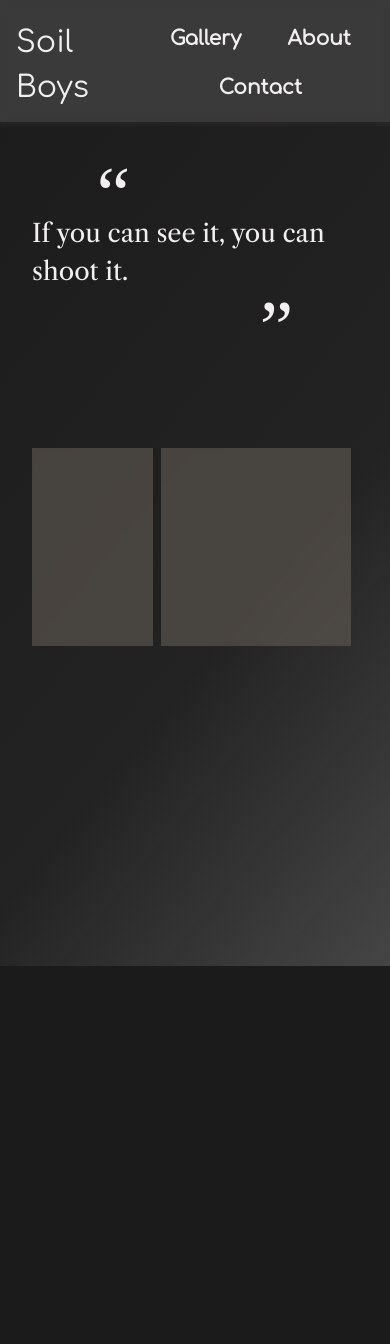
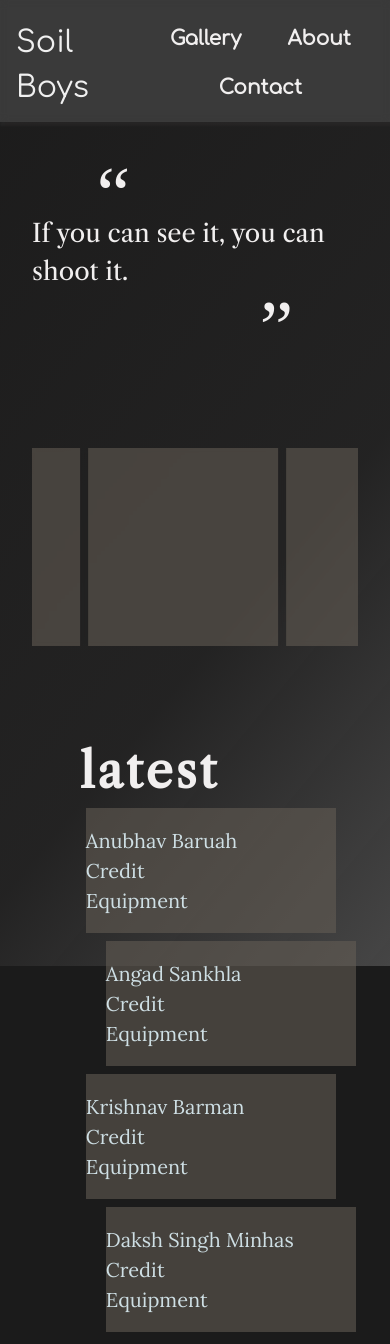
Before and after one commit to soil-boys/soil-boys-website, a React (Create React App) app in the folder soil-boys/: page / in a window 390 px wide. Before the commit the page ends 844 px from the top, so only its background shows below. Built offline with nearby package versions, Linux system fonts and the light colour scheme; a web font is replaced by a local one.

Commit message:
Co-authored-by: Daksh <ducx2@users.noreply.github.com> Co-authored-by: Anubhab Baruah <yago955@users.noreply.github.com>

```diff
--- a/soil-boys/src/App.css
+++ b/soil-boys/src/App.css
@@ -157,14 +157,30 @@ section {
 section {
     margin-top: 4rem;
 }
+.heading-container {
+    display: flex;
+}
 h2.heading {
     color: var(--txt-clr-2);
-    font-family: var(--nav-text);
+    font-family: var(--heading-txt);
     font-weight: bolder;
     font-size: 3em;
+    letter-spacing: 3px;
+}
+h2.heading-hash {
+    color: var(--accent-clr-1);
+    font-family: var(--heading-txt);
+    font-weight: bolder;
+    font-size: 3em;
+    letter-spacing: 3px;
 }
 section .content-wrapper {
     display: flex;
+    flex-direction: column;
+    gap: 0.5rem;
+}
+section .content-wrapper .section-part {
+    display: inline-flex;
     flex-direction: row;
     padding-left: 2%;
     gap: 10px;
@@ -221,11 +237,11 @@ section .content {
     justify-content: space-between;
     align-items: center;
 }
-carousel:hover .handle {
+.carousel:hover .handle, .carousel:focus .handle, .carousel:focus-within .handle {
     filter: opacity(1);
     transition: filter 250ms ease-in-out;
 }
-carousel:hover .carousel-wrapper {
+.carousel:hover .carousel-wrapper, .carousel:focus .carousel-wrapper, .carousel:focus-within .carousel-wrapper {
     animation-play-state: paused;
 }
 .handle {
@@ -240,9 +256,9 @@ carousel:hover .carousel-wrapper {
     filter: opacity(0) brightness(1);
     transition: filter 250ms ease-in-out;
 }
-.handle:hover span {
+.handle:hover span, .handle:focus span {
     transform: scale(1.2);
-    filter: brightness(1.2);
+    color: #fff;
     transition: all 300ms ease;
 }
 .handle span {
@@ -287,6 +303,55 @@ carousel:hover .carousel-wrapper {
     background-clip: content-box;
 }
 
+/* latest section */
+.section-2 {
+    padding: 0 3rem;
+}
+.section-2 .content-wrapper {
+    justify-content: center;
+}
+.section-2 .section-part {
+    padding: 0 5% !important;
+    justify-content: space-between;
+}
+.section-part.odd {
+    flex-direction: row-reverse !important;
+}
+.section-2 .section-part .content {
+    display: flex;
+    width: 100%;
+}
+.section-2 .section-part.even .content {
+    flex-direction: row !important;
+}
+.section-2 .section-part .side-bar {
+    min-width: 0 !important;
+    transition: min-width 250ms ease-out;
+}
+.section-2 .section-part:hover .side-bar, .section-2 .section-part:focus .side-bar {
+    min-width: 3px !important;
+    transition: min-width 250ms ease-out;
+}
+.section-2 .content {
+    gap: 1rem;
+    align-items: center;
+}
+.img-container, .details {
+    display: inline-flex;
+}
+.img-container {
+    /* aspect-ratio: auto; */
+    max-width: 500px;
+    width: 500px;
+    aspect-ratio: 2/1;
+    flex-grow: 0;
+    flex-shrink: 0;
+    background-color: #655e5693;
+}
+.section-2 .section-part .details {
+    display: flex;
+    flex-direction: column;
+}
 
 /* animations */
 @keyframes radiance {
@@ -385,7 +450,7 @@ carousel:hover .carousel-wrapper {
         margin-top: -1.2rem;
     }
     .carousel-wrapper {
-        animation-duration: 5s;
+        /* animation-duration: 20s; */
     }
     .carousel-box {
         width: 100%;
@@ -394,4 +459,10 @@ carousel:hover .carousel-wrapper {
     section .content-wrapper {
         margin-left: 2%;
     }
+    .img-container {
+        max-width: 250px;
+    }
+    .section-2 .details {
+        position: absolute;
+    }
 }
--- a/soil-boys/src/Assets/Pages/About.js
+++ b/soil-boys/src/Assets/Pages/About.js
@@ -6,8 +6,10 @@ function About() {
         <section className="section-1">
             <h2 className="heading" select="false">What we do</h2>
             <div className="content-wrapper">
-                <span className="side-bar"></span>
-                <div className="content">Lorem ipsum dolor sit, amet consectetur adipisicing elit. Voluptatum culpa maiores optio vero voluptates eligendi beatae ullam. Iusto nisi impedit officiis reprehenderit? Veniam repellendus facilis repellat temporibus voluptatem dolorem magni!</div>
+                <div className="section-part">
+                    <span className="side-bar"></span>
+                    <div className="content">Lorem ipsum dolor sit, amet consectetur adipisicing elit. Voluptatum culpa maiores optio vero voluptates eligendi beatae ullam. Iusto nisi impedit officiis reprehenderit? Veniam repellendus facilis repellat temporibus voluptatem dolorem magni!</div>
+                </div>
             </div>
         </section>
     )
--- a/soil-boys/src/Assets/Pages/Home.js
+++ b/soil-boys/src/Assets/Pages/Home.js
@@ -31,6 +31,57 @@ function Home() {
                     </button>
                 </div>
             </section>
+            <section className="section-2">
+                <div className="heading-container">
+                    <h2 className="heading" select="false">latest</h2>
+                </div>
+                <div className="content-wrapper">
+                    <div className="section-part odd">
+                        <span className="side-bar"></span>
+                        <div className="content">
+                            <div className="img-container"></div>
+                            <div className="details">
+                                <div className="post-name">Anubhav Baruah</div>
+                                <div className="post-credit">Credit</div>
+                                <div className="post-equipment">Equipment</div>
+                            </div>
+                        </div>
+                    </div>
+                    <div className="section-part even">
+                        <span className="side-bar"></span>
+                        <div className="content">
+                            <div className="details">
+                                <div className="post-name">Angad Sankhla</div>
+                                <div className="post-credit">Credit</div>
+                                <div className="post-equipment">Equipment</div>
+                            </div>
+                            <div className="img-container"></div>
+                        </div>
+                    </div>
+                    <div className="section-part odd">
+                        <span className="side-bar"></span>
+                        <div className="content">
+                            <div className="img-container"></div>
+                            <div className="details">
+                                <div className="post-name">Krishnav Barman</div>
+                                <div className="post-credit">Credit</div>
+                                <div className="post-equipment">Equipment</div>
+                            </div>
+                        </div>
+                    </div>
+                    <div className="section-part even">
+                        <span className="side-bar"></span>
+                        <div className="content">
+                            <div className="details">
+                                <div className="post-name">Daksh Singh Minhas</div>
+                                <div className="post-credit">Credit</div>
+                                <div className="post-equipment">Equipment</div>
+                            </div>
+                            <div className="img-container"></div>
+                        </div>
+                    </div>
+                </div>
+            </section>
         </>
     )
 
--- a/soil-boys/src/Assets/Structures/Nav.js
+++ b/soil-boys/src/Assets/Structures/Nav.js
@@ -1,8 +1,5 @@
 import React from "react";
 import { NavLink } from "react-router-dom";
-import Home from "../Pages/Home";
-import Gallery from "../Pages/Gallery";
-import About from "../Pages/About";
 
 function Nav() {
 
```
Also changed, not shown: soil-boys/src/App.js (line endings or trailing spaces).
